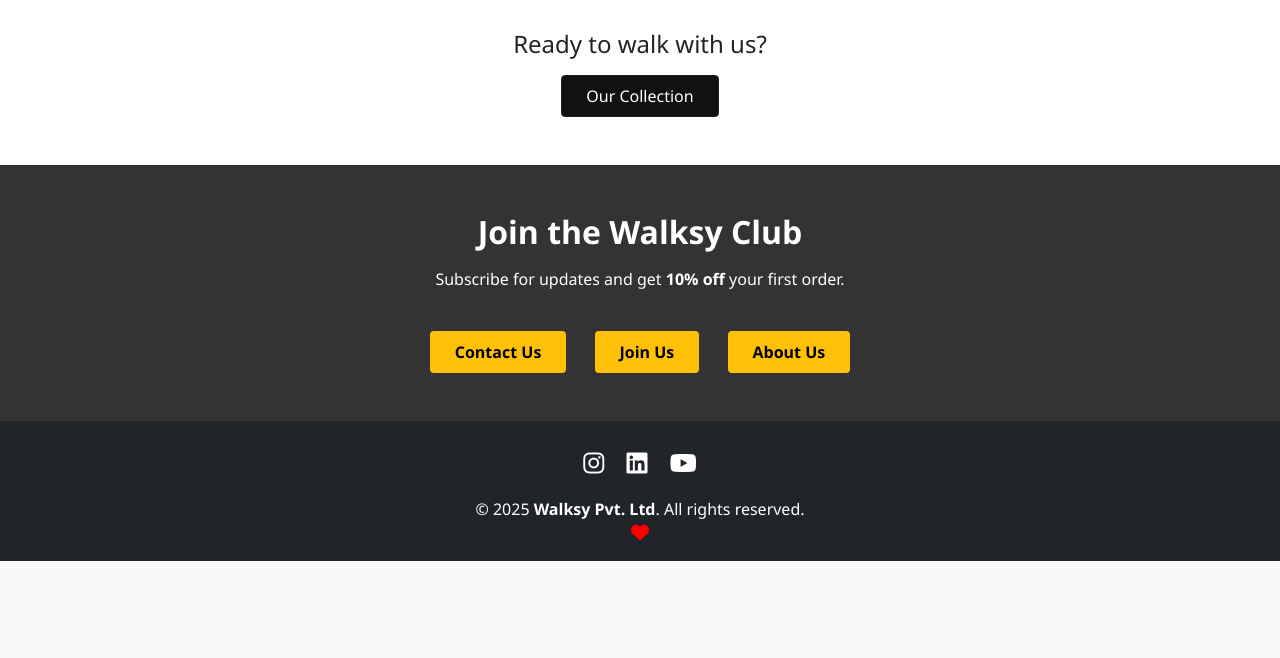
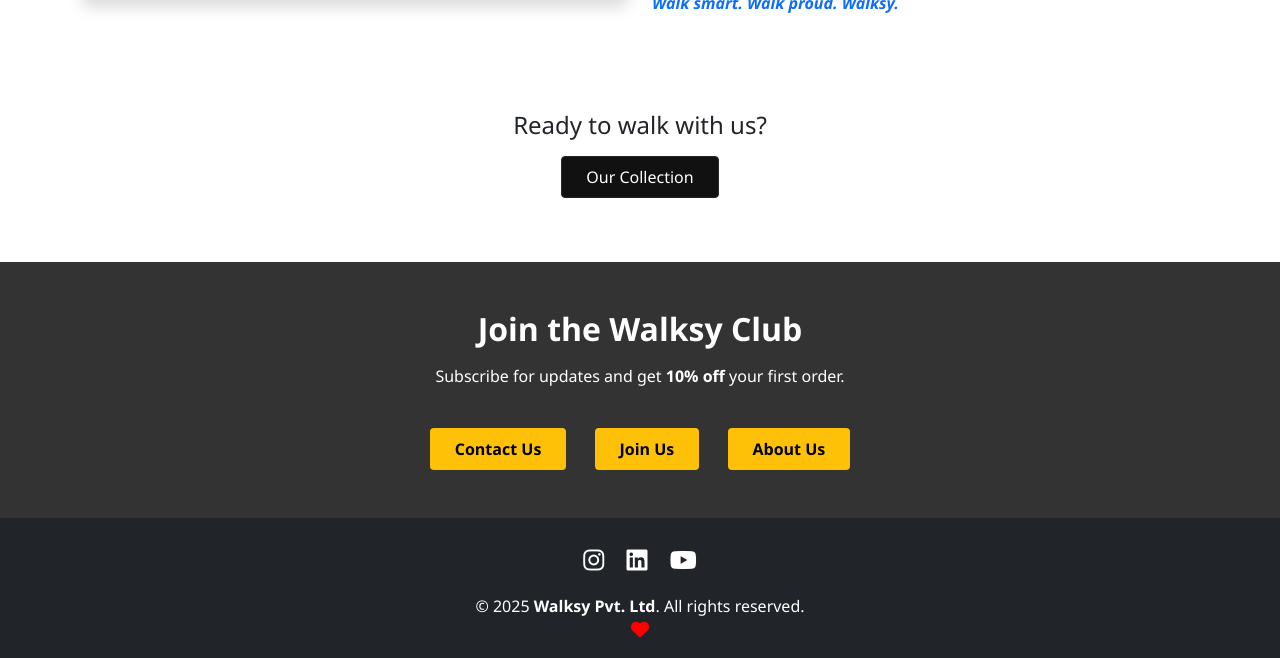
Before and after one commit to vadhiyashivam26/walksy-shoe_store, a Flask app: page /home/about in a window 1280 px wide. Shown: the part 550-1208 px from the top of the page. Before the commit the page ends 1111 px from the top, so only its background shows below. Run offline with Flask 3, Linux system fonts and the light colour scheme.

Commit message:
fix footer & carousel

```diff
--- a/static/style.css
+++ b/static/style.css
@@ -8,6 +8,12 @@
 body {
   background: #f9f9f9;
   color: #333;
+  min-height: 80vh;
+}
+
+.main{
+  display: flex;
+  flex-direction: column;
 }
 
 /* Header */
--- a/templates/about.html
+++ b/templates/about.html
@@ -1,7 +1,12 @@
 {% extends "./boilerplate/boilerplate.html" %} {% block title %}About Us -
 Walksy{% endblock %} {% block content %}
+<style>
+  .box{
+    min-height: 80vh !important;
+  }
+</style>
 <div class="container my-5">
-  <div class="row align-items-center">
+  <div class="row box align-items-center">
     <h2 class="text-center p-3">About Us</h2>
     <div class="col-md-6 mb-4 mb-md-0">
       <video autoplay muted loop playsinline class="w-100 rounded shadow">
--- a/templates/boilerplate/boilerplate.html
+++ b/templates/boilerplate/boilerplate.html
@@ -13,27 +13,54 @@
       integrity="sha384-LN+7fdVzj6u52u30Kp6M/trliBMCMKTyK833zpbD+pXdCLuTusPj697FH4R/5mcr"
       crossorigin="anonymous"
     />
-    <link rel="stylesheet" href="https://cdnjs.cloudflare.com/ajax/libs/font-awesome/6.7.2/css/all.min.css" integrity="sha512-Evv84Mr4kqVGRNSgIGL/F/aIDqQb7xQ2vcrdIwxfjThSH8CSR7PBEakCr51Ck+w+/U6swU2Im1vVX0SVk9ABhg==" crossorigin="anonymous" referrerpolicy="no-referrer" />
+    <link
+      rel="stylesheet"
+      href="https://cdnjs.cloudflare.com/ajax/libs/font-awesome/6.7.2/css/all.min.css"
+      integrity="sha512-Evv84Mr4kqVGRNSgIGL/F/aIDqQb7xQ2vcrdIwxfjThSH8CSR7PBEakCr51Ck+w+/U6swU2Im1vVX0SVk9ABhg=="
+      crossorigin="anonymous"
+      referrerpolicy="no-referrer"
+    />
+    <style>
+      html,
+      body {
+        height: 100%;
+        margin: 0;
+        display: flex;
+        flex-direction: column;
+      }
+
+      main {
+        flex: 1; /* pushes footer to the bottom */
+      }
+    </style>
   </head>
-  <body>
+  <body id="main-body">
     {% include './includes/header.html'%}
-    {% with messages = get_flashed_messages(with_categories=true) %}
-    {% if messages %} {% for category, message in messages %}
-    <div class="alert alert-{{ category }} alert-dismissible fade show col-4 offset-4 mt-2" role="alert">
+
+    <main class="main">
+      {% with messages = get_flashed_messages(with_categories=true) %} {% if
+      messages %} {% for category, message in messages %}
+      <div
+        class="alert alert-{{ category }} alert-dismissible fade show col-4 offset-4 mt-2"
+        role="alert"
+      >
         {{ message }}
         <button
           type="button"
           class="btn-close"
           data-bs-dismiss="alert"
-        aria-label="Close"></button>
+          aria-label="Close"
+        ></button>
       </div>
-    {% endfor %}
-    {% endif %}
-    {% endwith %}
-
-    {% with messages = get_flashed_messages(with_categories=true) %}
-  {% if messages %}
-    <div class="modal fade" id="flashModal" tabindex="-1" aria-labelledby="flashModalLabel" aria-hidden="true">
+      {% endfor %} {% endif %} {% endwith %} {% with messages =
+      get_flashed_messages(with_categories=true) %} {% if messages %}
+      <div
+        class="modal fade"
+        id="flashModal"
+        tabindex="-1"
+        aria-labelledby="flashModalLabel"
+        aria-hidden="true"
+      >
         <div class="modal-dialog modal-dialog-centered">
           <div class="modal-content bg-success text-white">
             <div class="modal-header">
@@ -45,21 +72,27 @@
               {% endfor %}
             </div>
             <div class="modal-footer">
-            <button type="button" class="btn btn-light" data-bs-dismiss="modal">Close</button>
+              <button
+                type="button"
+                class="btn btn-light"
+                data-bs-dismiss="modal"
+              >
+                Close
+              </button>
             </div>
           </div>
         </div>
       </div>
 
       <script>
-      var flashModal = new bootstrap.Modal(document.getElementById('flashModal'));
+        var flashModal = new bootstrap.Modal(
+          document.getElementById("flashModal")
+        );
         flashModal.show();
       </script>
-  {% endif %}
-{% endwith %}
-
-
-    {% block content %} {% endblock %} {% include './includes/footer.html' %}
+      {% endif %} {% endwith %} {% block content %} {% endblock %}
+    </main>
+    {% include './includes/footer.html' %}
     <script src="https://unpkg.com/aos@2.3.1/dist/aos.js"></script>
     <script>
       AOS.init();
--- a/templates/includes/footer.html
+++ b/templates/includes/footer.html
@@ -1,4 +1,6 @@
 <!-- Newsletter Section -->
+<div class="main">
+
 <section class="newsletter py-5 text-center">
   <div class="container">
     <h2 class="fw-bold mb-3">Join the Walksy Club</h2>
@@ -27,3 +29,5 @@
     <p class="mb-0"><i class="fa fa-heart" style="font-size:18px;color:red"></i></p>
   </div>
 </footer>
+
+</div>
--- a/templates/signup.html
+++ b/templates/signup.html
@@ -59,5 +59,4 @@
     </div>
 </div>
 
-
 {% endblock %}
```
Also changed, not shown: templates/index.html (+7 -23 lines). Lines whose indentation alone changed are shown as unchanged.
